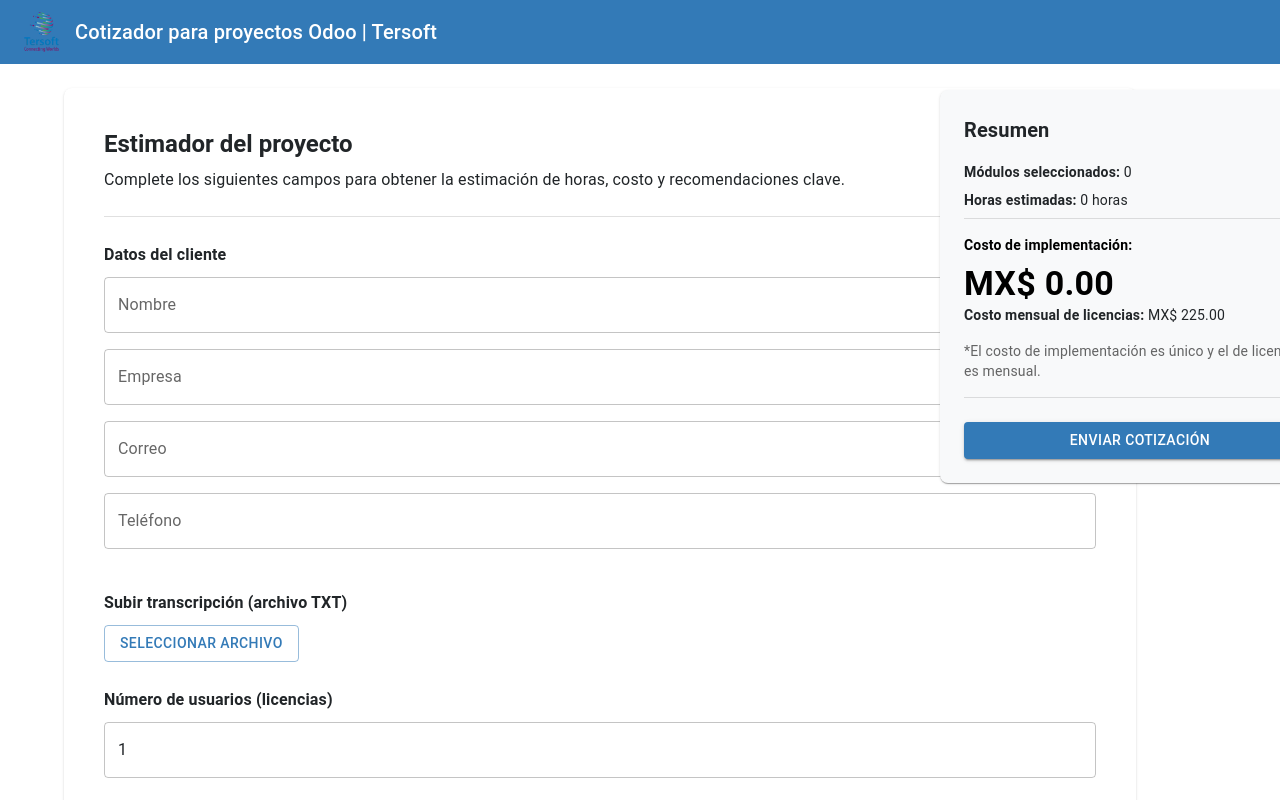
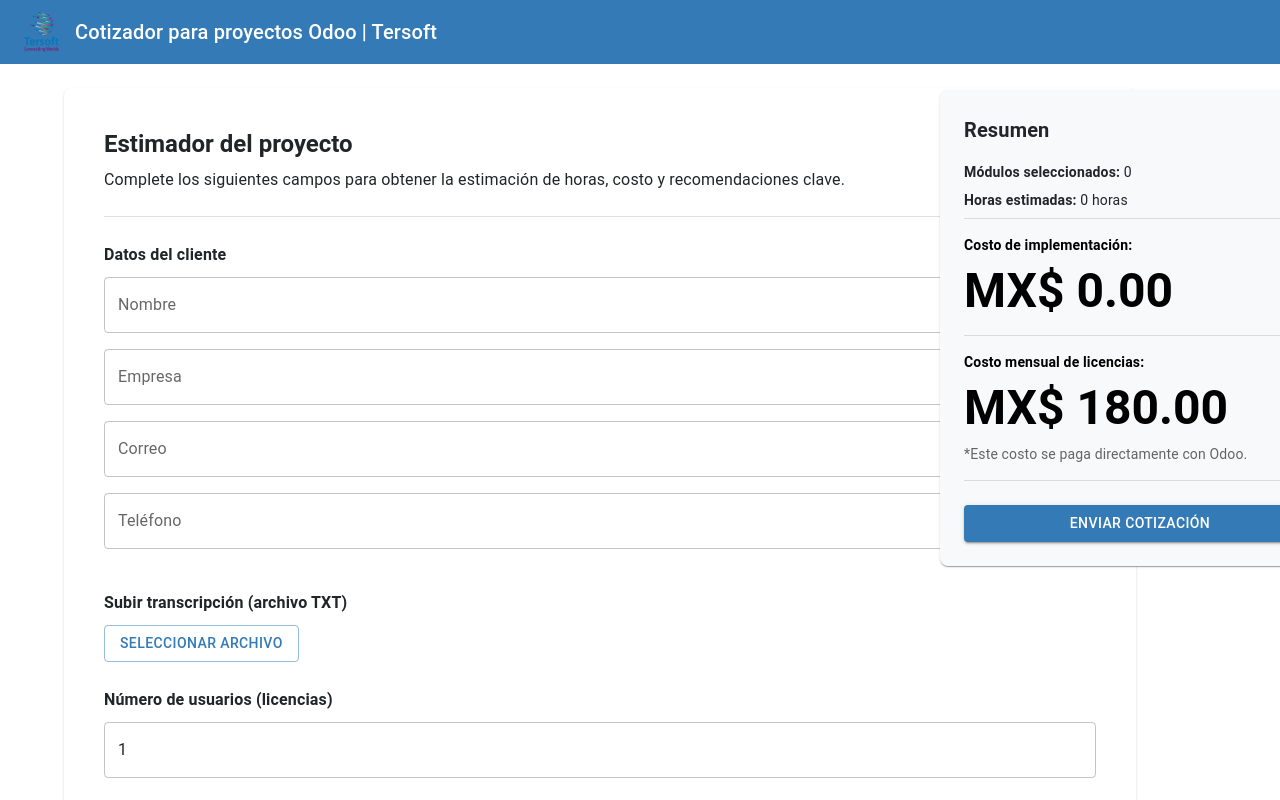
Before and after one commit to FReptar0/cotizador, a Next.js app: page /cotizador in a window 1280 px wide. Shown: the top 800 px of the page. Built offline with nearby package versions, Linux system fonts and the light colour scheme; sample sign-in values are in the browser's storage; some icons are missing.

Commit message:
Update hosting costs and improve cost display in CotizadorPage

```diff
--- a/src/pages/cotizador.js
+++ b/src/pages/cotizador.js
@@ -87,8 +87,8 @@
 
 // Precios por usuario según el tipo de hosteo
 const hostingUserCosts = {
-  "Odoo Online": { current: 225, old: 285 },
-  "Odoo.sh": { current: 342, old: 425 },
+  "Odoo Online": { current: 180, old: 285 },
+  "Odoo.sh": { current: 274, old: 425 },
   "On-Premise": { current: 0, old: 0 },
 };
 
@@ -158,6 +158,15 @@
   // Lógica de cálculo
   useEffect(() => {
     if (!authChecked) return;
+
+    // Si parseInt() da NaN, reemplaza por 0
+    const safeNumUsuarios = isNaN(parseInt(numUsuarios))
+      ? 0
+      : parseInt(numUsuarios);
+    const safeUrgencia = isNaN(parseInt(urgenciaDias))
+      ? 0
+      : parseInt(urgenciaDias);
+
     const n_modulos = selectedModules.length;
     let horasBase = 0;
     if (implementationType === "cliente") {
@@ -185,9 +194,8 @@
       horasExtra += 8;
     }
 
-    const urgencia = parseInt(urgenciaDias);
-    const urgenciaFactor = urgencia && urgencia <= 30 ? 1.2 : 1.0;
-    // Redondeo al siguiente entero
+    // Aplicar factor de urgencia sólo si safeUrgencia > 0
+    const urgenciaFactor = safeUrgencia > 0 && safeUrgencia <= 30 ? 1.2 : 1.0;
     const horasTotales = Math.ceil((horasBase + horasExtra) * urgenciaFactor);
     const costoTotal = horasTotales * 500;
     setEstimatedHours(horasTotales);
@@ -195,7 +203,7 @@
 
     // Calcular el costo mensual de licencias
     const hostingCost = hostingUserCosts[hosteo]?.current || 0;
-    const costoLicencias = numUsuarios * hostingCost;
+    const costoLicencias = safeNumUsuarios * hostingCost;
     setLicenseQuote(costoLicencias.toFixed(2));
   }, [
     authChecked,
@@ -392,7 +400,7 @@
                     variant="outlined"
                     type="number"
                     value={numUsuarios}
-                    onChange={(e) => setNumUsuarios(parseInt(e.target.value))}
+                    onChange={(e) => setNumUsuarios(e.target.value)}
                     inputProps={{ min: 1 }}
                   />
                 </Box>
@@ -834,7 +842,9 @@
               <strong>Horas estimadas:</strong> {estimatedHours} horas
             </Typography>
             <Divider sx={{ mb: 2 }} />
-            <Box>
+
+            {/* Sección de costo de implementación */}
+            <Box sx={{ mb: 2 }}>
               <Typography
                 variant="body2"
                 sx={{ mb: 1, fontWeight: "bold", color: "#000000" }}
@@ -842,19 +852,36 @@
                 Costo de implementación:
               </Typography>
               <Typography
-                variant="h4"
+                variant="h3"
                 sx={{ fontWeight: "bold", color: "#000000" }}
               >
                 MX$ {quote}
               </Typography>
             </Box>
-            <Typography variant="body2" color="text.primary" sx={{ mb: 2 }}>
-              <strong>Costo mensual de licencias:</strong> MX$ {licenseQuote}
-            </Typography>
-            <Typography variant="body2" color="text.secondary" sx={{ mb: 2 }}>
-              *El costo de implementación es único y el de licencias es mensual.
-            </Typography>
+
+            <Divider sx={{ my: 2 }} />
+
+            {/* Sección de costo de licencias */}
+            <Box sx={{ mb: 2 }}>
+              <Typography
+                variant="body2"
+                sx={{ mb: 1, fontWeight: "bold", color: "#000000" }}
+              >
+                Costo mensual de licencias:
+              </Typography>
+              <Typography
+                variant="h3"
+                sx={{ fontWeight: "bold", color: "#000000" }}
+              >
+                MX$ {licenseQuote}
+              </Typography>
+              <Typography variant="body2" color="text.secondary" sx={{ mt: 1 }}>
+                *Este costo se paga directamente con Odoo.
+              </Typography>
+            </Box>
+
             <Divider sx={{ mb: 2 }} />
+
             <Box
               sx={{
                 display: "flex",
@@ -901,16 +928,46 @@
               <strong>Horas estimadas:</strong> {estimatedHours} horas
             </Typography>
             <Divider sx={{ mb: 2 }} />
-            <Typography variant="body2" color="text.primary" sx={{ mb: 1 }}>
-              <strong>Costo de implementación:</strong> MX$ {quote}
-            </Typography>
-            <Typography variant="body2" color="text.primary" sx={{ mb: 2 }}>
-              <strong>Costo mensual de licencias:</strong> MX$ {licenseQuote}
-            </Typography>
-            <Typography variant="body2" color="text.secondary" sx={{ mb: 2 }}>
-              *El costo de implementación es único y el de licencias es mensual.
-            </Typography>
+
+            {/* Costo de implementación */}
+            <Box sx={{ mb: 2 }}>
+              <Typography
+                variant="body2"
+                sx={{ mb: 1, fontWeight: "bold", color: "#000000" }}
+              >
+                Costo de implementación:
+              </Typography>
+              <Typography
+                variant="h3"
+                sx={{ fontWeight: "bold", color: "#000000" }}
+              >
+                MX$ {quote}
+              </Typography>
+            </Box>
+
+            <Divider sx={{ my: 2 }} />
+
+            {/* Costo de licencias */}
+            <Box sx={{ mb: 2 }}>
+              <Typography
+                variant="body2"
+                sx={{ mb: 1, fontWeight: "bold", color: "#000000" }}
+              >
+                Costo mensual de licencias:
+              </Typography>
+              <Typography
+                variant="h3"
+                sx={{ fontWeight: "bold", color: "#000000" }}
+              >
+                MX$ {licenseQuote}
+              </Typography>
+              <Typography variant="body2" color="text.secondary" sx={{ mt: 1 }}>
+                *Este costo se paga directamente con Odoo.
+              </Typography>
+            </Box>
+
             <Divider sx={{ mb: 2 }} />
+
             <Box
               sx={{
                 display: "flex",
```
